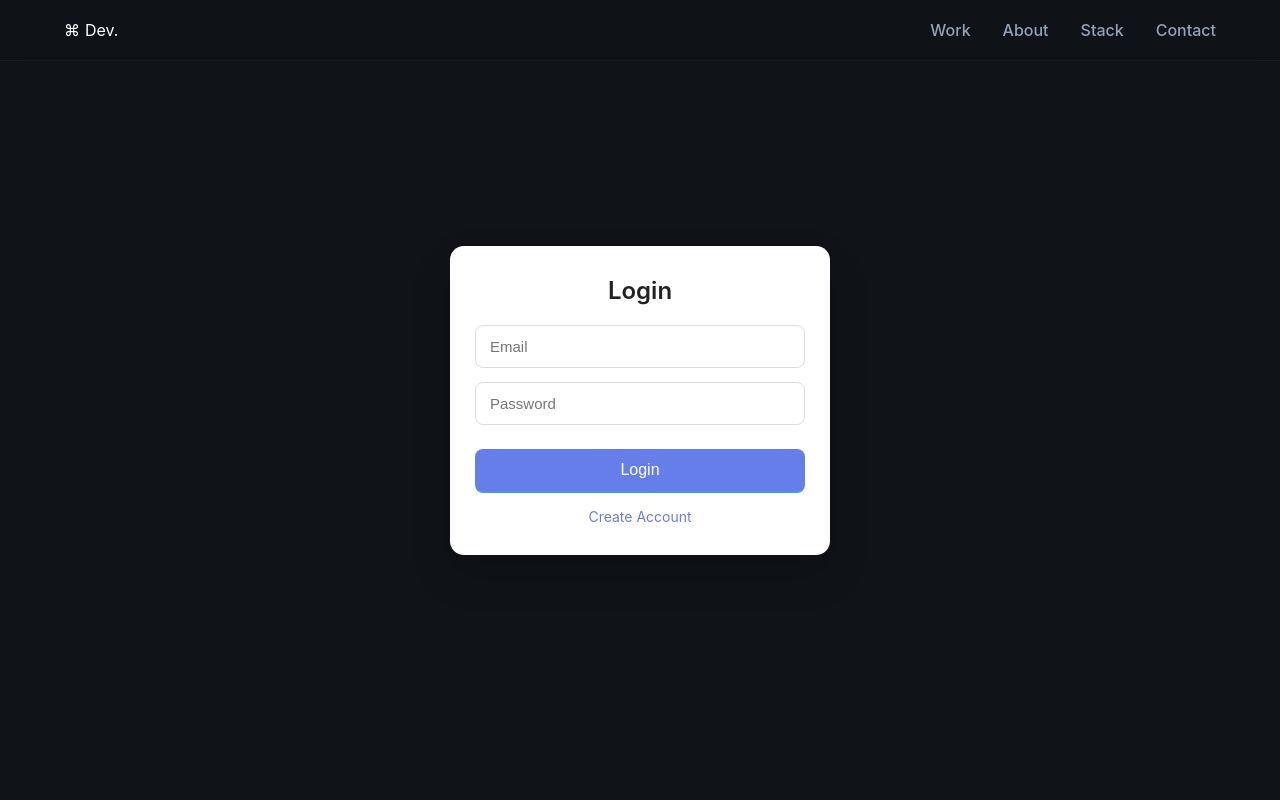
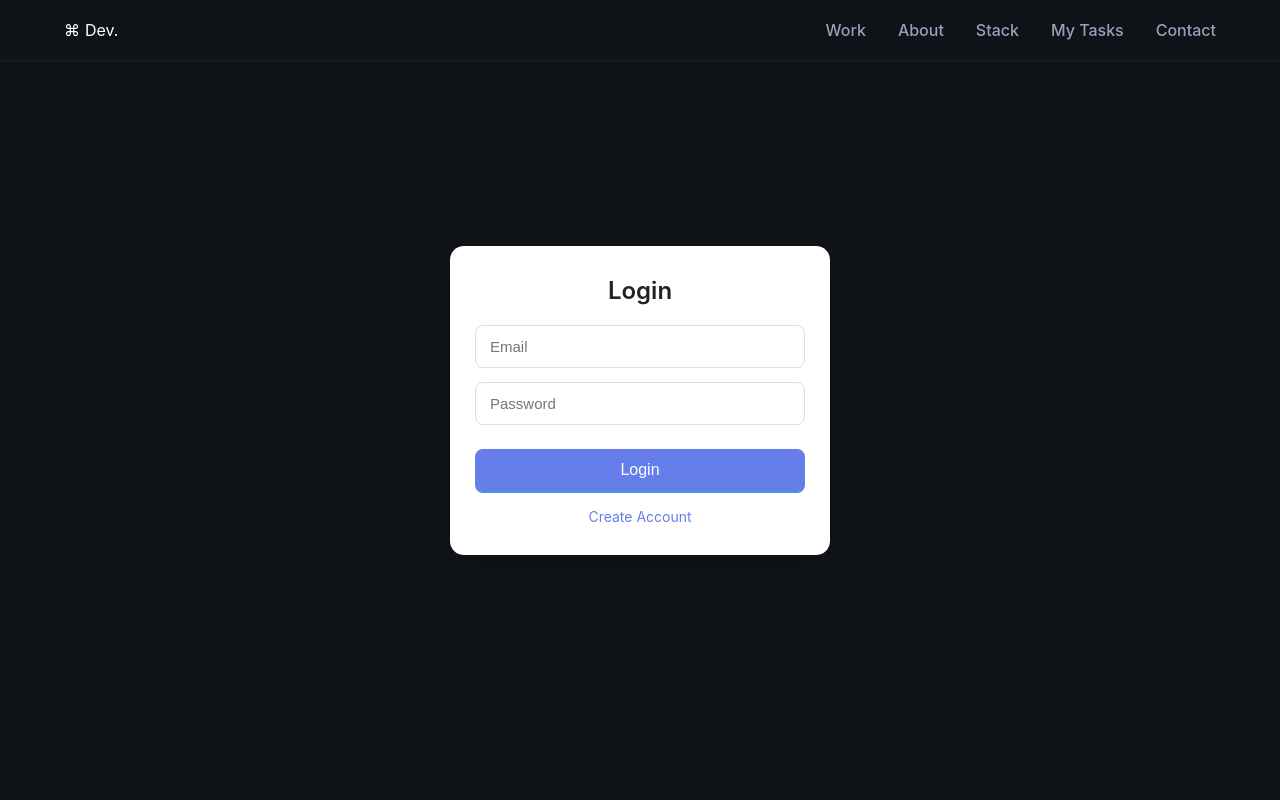
Before and after one commit to AmarJeetSharma6802/taskFronted, a React (Vite) app: page / in a window 1280 px wide. Shown: the top 800 px of the page. Built offline with nearby package versions, Linux system fonts and the light colour scheme.

Commit message:
add navbar anchor tag

```diff
--- a/src/navbar/Navbar.jsx
+++ b/src/navbar/Navbar.jsx
@@ -79,6 +79,7 @@ function Navbar() {
           <a href="#work">Work</a>
           <a href="#about">About</a>
           <a href="#stack">Stack</a>
+          <a href="#stack">My Tasks</a>
           <a href="#contact">Contact</a>
         </nav>
 
```
